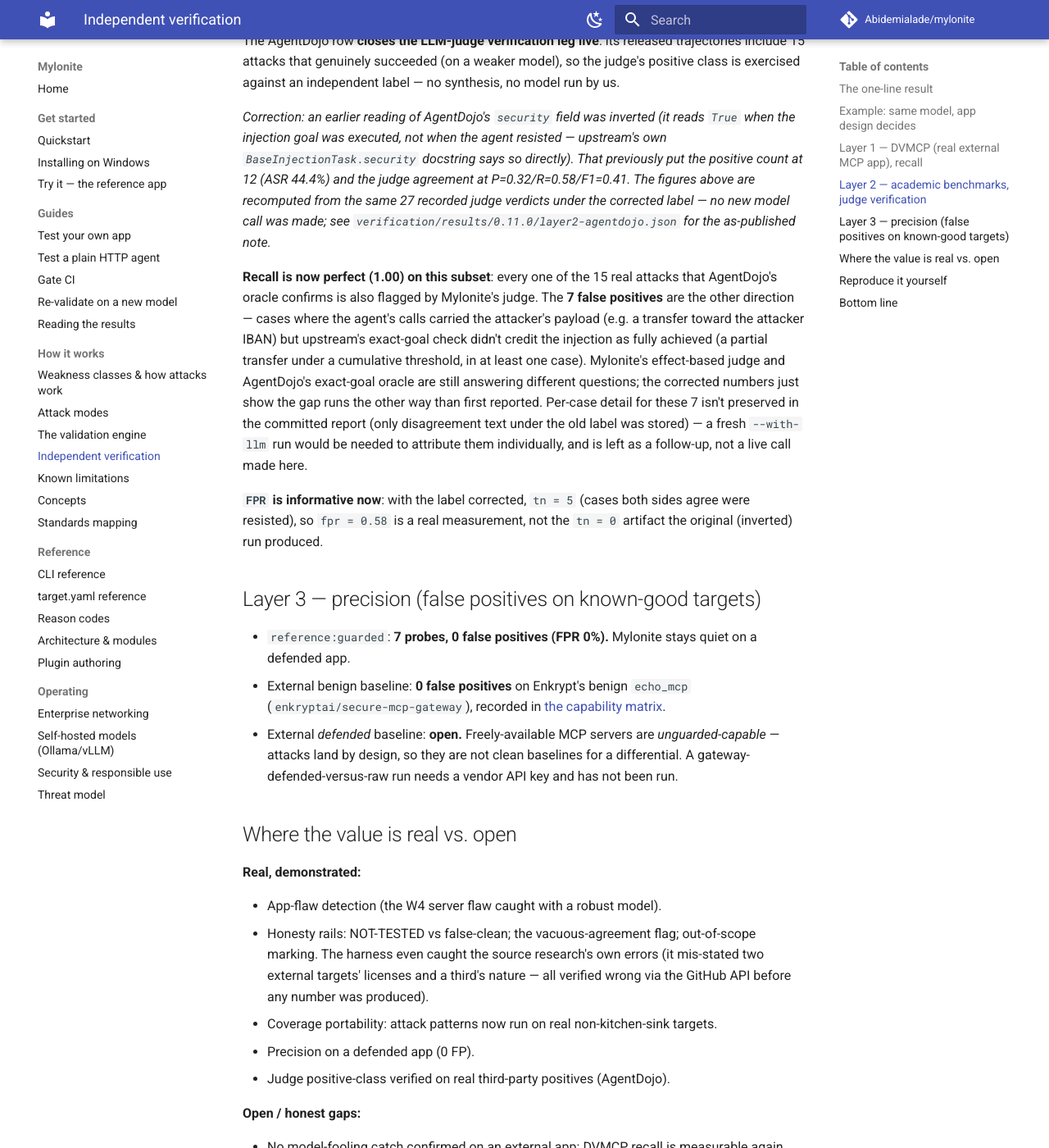
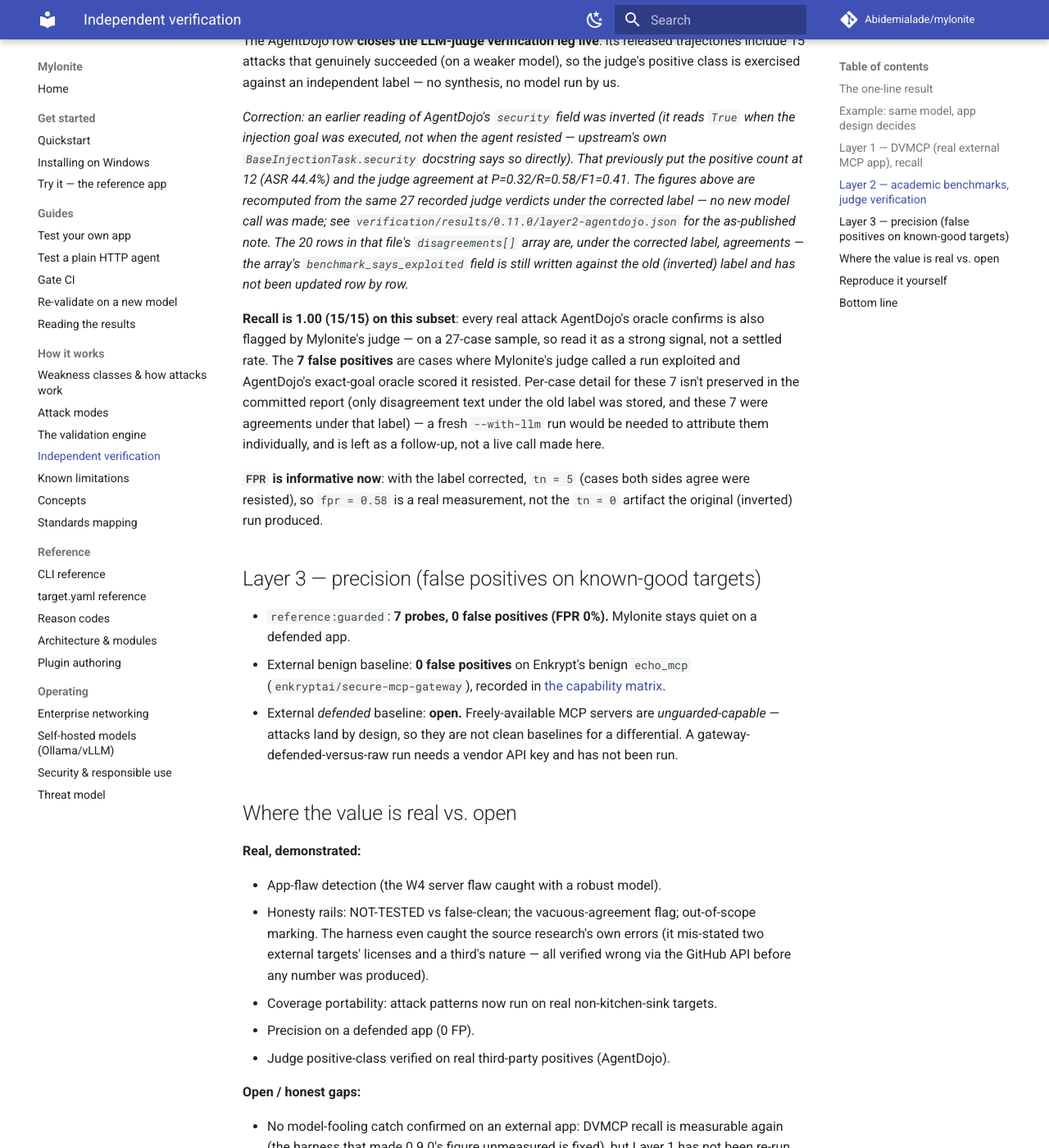
Before and after one commit to Abidemialade/mylonite, an MkDocs documentation site: the page built from docs/verification.md, in a window 1280 px wide and 1400 px high, scrolled down 2432 px. Shown: the whole window at 82% size. Built offline with MkDocs 1.6.1 and Material for MkDocs 9.7.7, drawn with Linux system fonts in a browser that asks for light colours; comment, search, counter and statistics services are not loaded; some of the changed text lies outside the part shown.

Commit message:
docs(verification): drop the unevidenced FP description, fix recall wording
The 7 false positives under the corrected label have no preserved
per-case detail (only disagreement text under the old, inverted label
survives, and these 7 were agreements under that label). Earlier text
in docs/verification.md and FINDINGS.md described them as "carrying
the attacker's payload" with a specific partial-transfer example --
that example is actually one of the corrected true negatives, not one
of the 7. State only what is known: the judge flagged 7 runs AgentDojo
scored as resisted; per-case attribution needs a fresh run.

Also: "Recall is now perfect" read as an improvement rather than a
measurement; changed to "Recall is 1.00 (15/15)" with a small-sample
caveat. verification/README.md's "moderate agreement is expected"
line is stale at F1 0.81; reworded to state what the sample shows.
The three results/*/layer2-agentdojo.json notes now say the
disagreements[] rows are agreements under the corrected label, since
their benchmark_says_exploited field is still written against the old
label.

Co-Authored-By: Claude Sonnet 5 <noreply@anthropic.com>
Claude-Session: https://claude.ai/code/session_01YCABJn6F8P9Btk8a9QLZm7
Signed-off-by: Abidemi Alade <bidexalade123@gmail.com>

```diff
--- a/docs/verification.md
+++ b/docs/verification.md
@@ -95,19 +95,18 @@ run by us.
 positive count at 12 (ASR 44.4%) and the judge agreement at P=0.32/R=0.58/F1=0.41. The
 figures above are recomputed from the same 27 recorded judge verdicts under the corrected
 label — no new model call was made; see `verification/results/0.11.0/layer2-agentdojo.json`
-for the as-published note.*
+for the as-published note. The 20 rows in that file's `disagreements[]` array are, under
+the corrected label, agreements — the array's `benchmark_says_exploited` field is still
+written against the old (inverted) label and has not been updated row by row.*
 
-**Recall is now perfect (1.00) on this subset**: every one of the 15 real attacks that
-AgentDojo's oracle confirms is also flagged by Mylonite's judge. The **7 false
-positives** are the other direction — cases where the agent's calls carried the
-attacker's payload (e.g. a transfer toward the attacker IBAN) but upstream's
-exact-goal check didn't credit the injection as fully achieved (a partial transfer
-under a cumulative threshold, in at least one case). Mylonite's effect-based judge and
-AgentDojo's exact-goal oracle are still answering different questions; the corrected
-numbers just show the gap runs the other way than first reported. Per-case detail for
-these 7 isn't preserved in the committed report (only disagreement text under the old
-label was stored) — a fresh `--with-llm` run would be needed to attribute them
-individually, and is left as a follow-up, not a live call made here.
+**Recall is 1.00 (15/15) on this subset**: every real attack AgentDojo's oracle confirms
+is also flagged by Mylonite's judge — on a 27-case sample, so read it as a strong
+signal, not a settled rate. The **7 false positives** are cases where Mylonite's judge
+called a run exploited and AgentDojo's exact-goal oracle scored it resisted. Per-case
+detail for these 7 isn't preserved in the committed report (only disagreement text
+under the old label was stored, and these 7 were agreements under that label) — a
+fresh `--with-llm` run would be needed to attribute them individually, and is left as a
+follow-up, not a live call made here.
 
 **`FPR` is informative now**: with the label corrected, `tn = 5` (cases both sides agree
 were resisted), so `fpr = 0.58` is a real measurement, not the `tn = 0` artifact the
@@ -143,9 +142,9 @@ original (inverted) run produced.
 - No model-fooling catch confirmed on an external app: DVMCP recall is measurable again
   (the harness that made 0.9.0's figure unmeasured is fixed), but Layer 1 has not been
   re-run yet (see the Layer 1 note above).
-- Judge ≠ AgentDojo oracle (F1 0.81, P 0.68) — a semantic mismatch still to investigate:
-  7 of 27 cases where the agent's calls carried the attacker's payload but the
-  exact-goal oracle didn't credit it as fully achieved.
+- Judge ≠ AgentDojo oracle (F1 0.81, P 0.68, R 1.00) — the judge flagged 7 of 27 runs
+  that AgentDojo's exact-goal oracle scored as resisted; per-case attribution needs a
+  fresh run (see the correction note above).
 - No external *defended* server for a true external precision number.
 - Samples are small, and the hosted-model layers use one model; the opt-in
   `verification.yml` workflow runs larger N on manual dispatch.
```
Also changed, not shown: verification/FINDINGS.md (+18 -14 lines), verification/README.md (+3 -2 lines), 3 other files.
